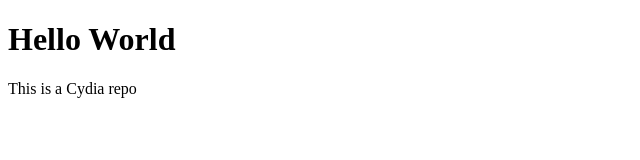
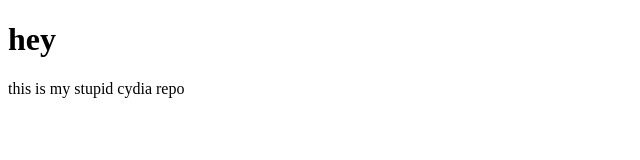
Before and after one commit to ryandanger/ryandanger.github.io, a plain HTML site: page index.html in a window 1280 px wide. Shown: the whole page, without its empty margins (0-640 px from the left). Drawn offline with Linux system fonts and the light colour scheme.

Commit message:
Update index.html

```diff
--- a/index.html
+++ b/index.html
@@ -1,7 +1,7 @@
 <!DOCTYPE html>
 <html>
 <body>
-<h1>Hello World</h1>
-<p>This is a Cydia repo</p>
+<h1>hey</h1>
+<p>this is my stupid cydia repo</p>
 </body>
 </html>
```
